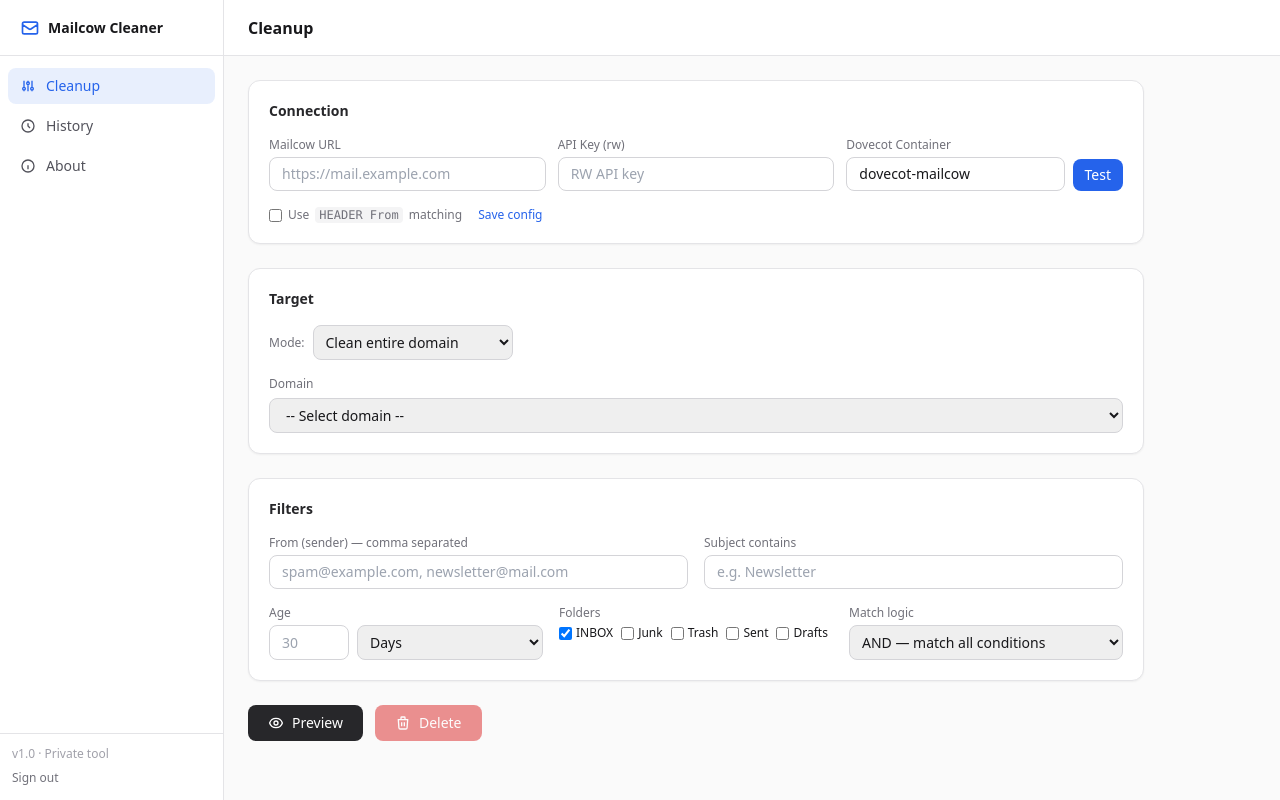
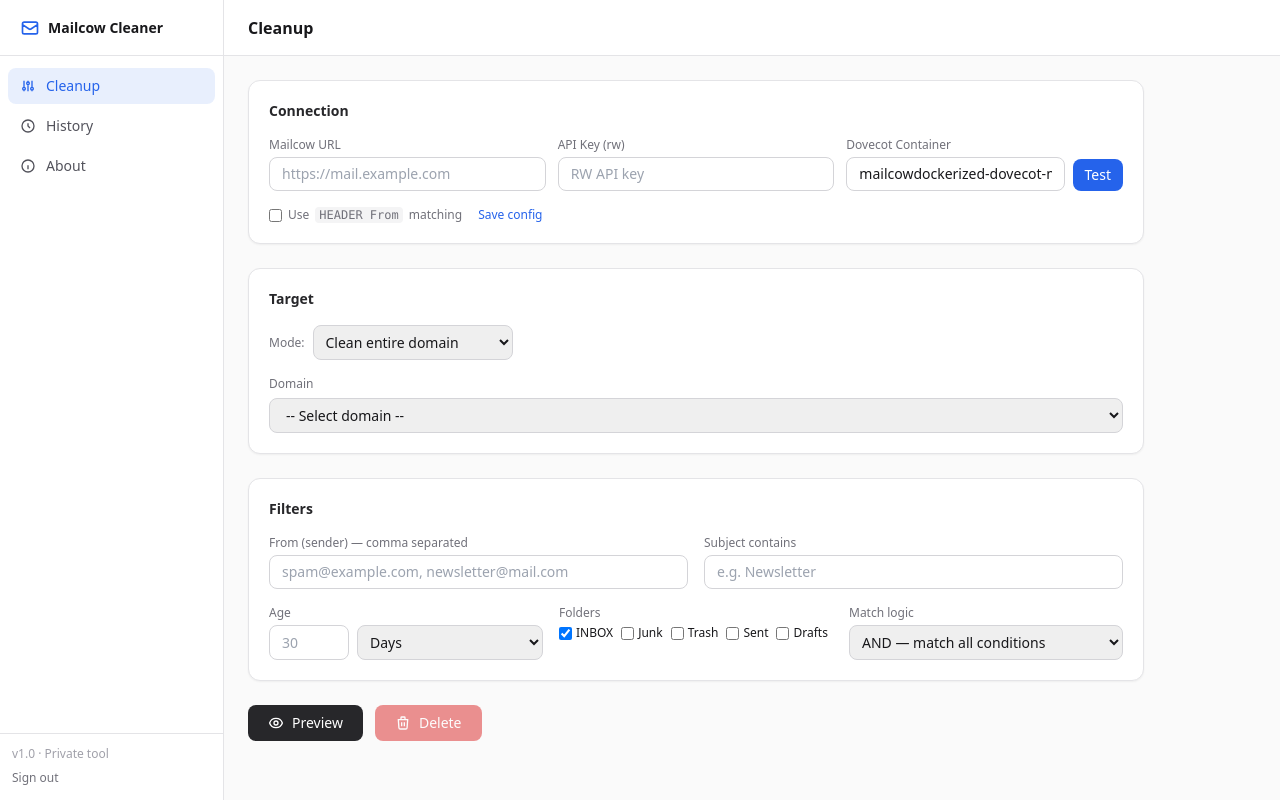
Before and after one commit to marselnikolli/email-mailcow-cleaner, a Flask app: page / in a window 1280 px wide. Run offline with Flask 3, Linux system fonts and the light colour scheme; the visitor is signed in with stand-in values (Sample User, id 1); some libraries are stand-ins or nearby versions.

Commit message:
fix: default dovecot container name to match modern mailcow naming

```diff
--- a/app/templates/index.html
+++ b/app/templates/index.html
@@ -362,7 +362,7 @@
           { id: 'history', label: 'History', icon: '<svg class="w-4 h-4" fill="none" stroke="currentColor" stroke-width="2" viewBox="0 0 24 24"><path d="M12 8v4l3 3m6-3a9 9 0 11-18 0 9 9 0 0118 0z"/></svg>' },
           { id: 'about', label: 'About', icon: '<svg class="w-4 h-4" fill="none" stroke="currentColor" stroke-width="2" viewBox="0 0 24 24"><path d="M13 16h-1v-4h-1m1-4h.01M21 12a9 9 0 11-18 0 9 9 0 0118 0z"/></svg>' },
         ],
-        config: { mailcow_url: '', api_key: '', dovecot_container: 'dovecot-mailcow', use_header: false },
+        config: { mailcow_url: '', api_key: '', dovecot_container: 'mailcowdockerized-dovecot-mailcow-1', use_header: false },
         testing: false,
         connectionStatus: '',
         connectionOk: false,
```
